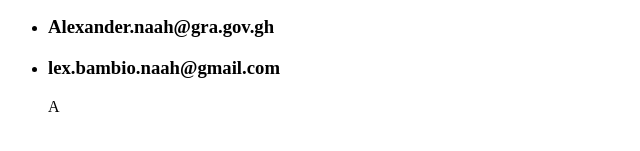
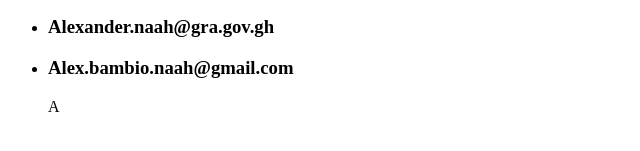
Before and after one commit to bambionaah/my-resume, a plain HTML site: page about.html in a window 1280 px wide. Shown: the part 273-424 px from the top of the page, 0-640 px from the left. Drawn offline with Linux system fonts and the light colour scheme.

Commit message:
email corrected
 I corrected email from lex.bambio.naah to Alex.bambio.naah)

```diff
--- a/about.html
+++ b/about.html
@@ -14,7 +14,7 @@
     <h2>Email: </h2>
     <ul>
         <li><h3>Alexander.naah@gra.gov.gh</h3></li>
-        <li><h3>lex.bambio.naah@gmail.com</h3>A</li>
+        <li><h3>Alex.bambio.naah@gmail.com</h3>A</li>
     </ul>
 
 </body>
```
